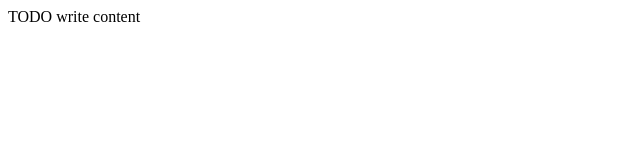
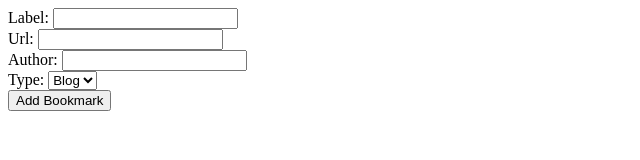
Before and after one commit to pohina-oy/vinkkisofta, a plain HTML site: page src/main/resources/templates/new.html in a window 1280 px wide. Shown: the whole page, without its empty margins (0-640 px from the left). Drawn offline with Linux system fonts and the light colour scheme.

Commit message:
added fields to new.html form

```diff
--- a/src/main/resources/templates/new.html
+++ b/src/main/resources/templates/new.html
@@ -6,7 +6,33 @@
     </head>
     <body>
         <div class="container">
-            TODO write content
+            <form method="post" action="/new">
+
+                <div>
+                    <label>Label:</label>
+                    <input type="text" name="label"/>
+                </div>
+
+                <div>
+                    <label>Url:</label>
+                    <input type="url" name="url"/>
+                </div>
+
+                <div>
+                    <label>Author:</label>
+                    <input type="text" name="author"/>
+                </div>
+
+                <div>
+                    <label>Type:</label>
+                    <select name="type">
+                        <option value="blog">Blog</option>
+                    </select>
+                </div>
+
+                <button type="submit">Add Bookmark</button>
+
+            </form>
         </div>
     </body>
 </html>
```
